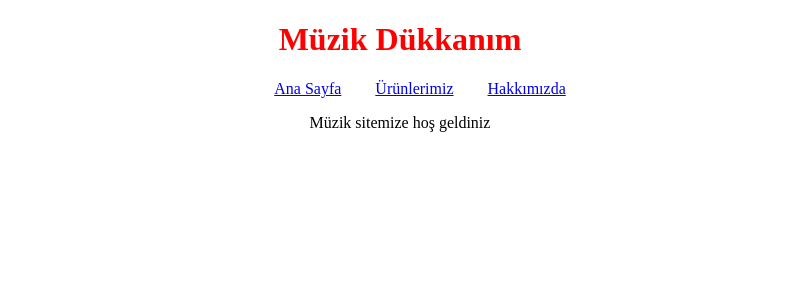
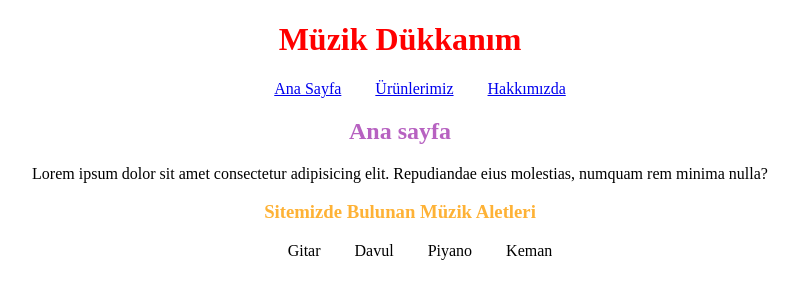
Before and after one commit to guneryunus/muzik_dukkanim, a plain HTML site: page index.html in a window 1280 px wide. Shown: the whole page, without its empty margins (240-1039 px from the left). Drawn offline with Linux system fonts and the light colour scheme; files that its build step writes are made by us from their sources.

Commit message:
anasayfa update

```diff
--- a/index.html
+++ b/index.html
@@ -4,18 +4,27 @@
     <meta charset="UTF-8">
     <meta http-equiv="X-UA-Compatible" content="IE=edge">
     <meta name="viewport" content="width=device-width, initial-scale=1.0">
-    <title>Document</title>
-    <link rel="stylesheet" href="/style.css">
+    <title>ANA SAYFA</title>
+    <link rel="stylesheet" href="CSS/style.css">
 </head>
-<body class="ortala back-ground">
+<body class="ortala back-ground ">
     <h1 id="BaslikID">Müzik Dükkanım</h1>
     <nav id="navID">
         <ul id="listID">
-            <li><a href="HTML/Ana_sayfa.html">Ana Sayfa</a></li>
-            <li><a href="HTML/Urunlerimiz.html">Ürünlerimiz</a></li>
-            <li><a href="HTML/Hakkimizda.html">Hakkımızda</a></li>
+            <li><a href="Ana_sayfa.html">Ana Sayfa</a></li>
+            <li><a href="Urunlerimiz.html">Ürünlerimiz</a></li>
+            <li><a href="Hakkimizda.html">Hakkımızda</a></li>
         </ul>
     </nav>
-    <p> Müzik sitemize hoş geldiniz</p>
+
+    <h2>Ana sayfa</h2>
+    <p>Lorem ipsum dolor sit amet consectetur adipisicing elit. Repudiandae eius molestias, numquam rem minima nulla?</p>
+    <h3>Sitemizde Bulunan Müzik Aletleri</h3>
+    <ul id="aletID">
+        <li>Gitar</li>
+        <li>Davul</li>
+        <li>Piyano</li>
+        <li>Keman</li>
+    </ul>
 </body>
 </html>
```
